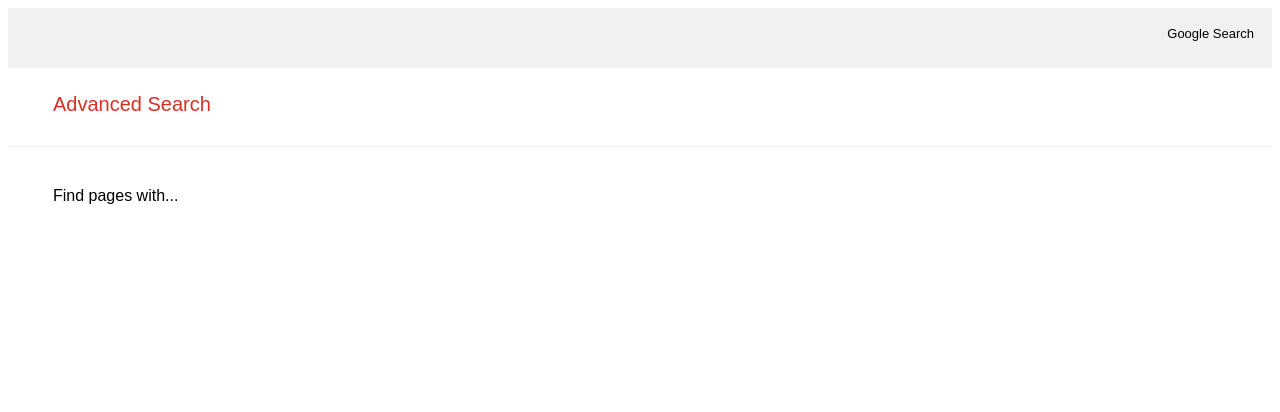
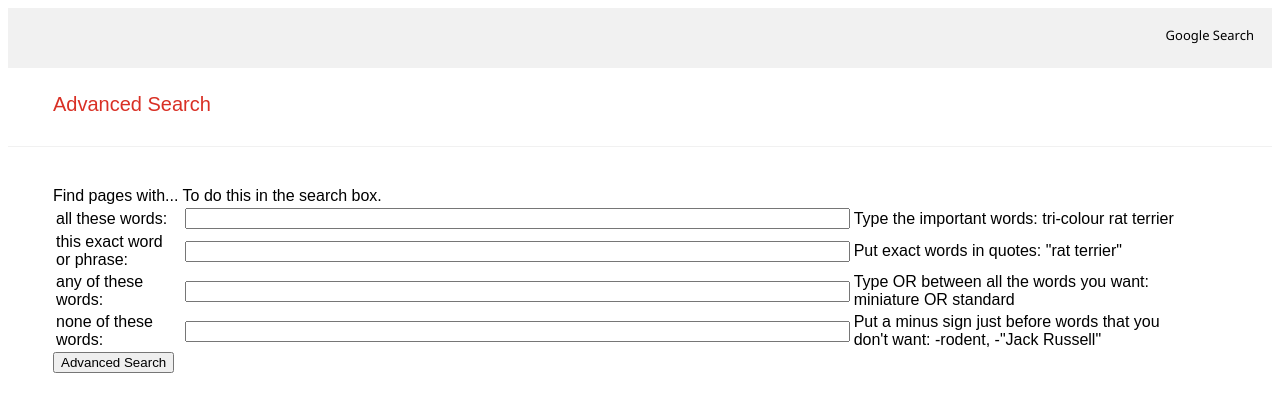
Before and after one commit to sam-404/CS50-web-dev, a plain HTML site: page advanced.html in a window 1280 px wide. Drawn offline with Linux system fonts and the light colour scheme.

Commit message:
Update advanced.html

```diff
--- a/advanced.html
+++ b/advanced.html
@@ -5,19 +5,50 @@
         <title>Google Advanced Search</title>
     </head>
     <body>
-      <div class="topnav">
+      <div style="font-family: 'Segoe UI', 'Roboto', arial, sans-serif;" class="topnav">
         <a href="index.html">Google Search</a>
       </div>
       <div class="titlebar">
         <label style="margin-left:10px">Advanced Search</label>
         </div>
-
       <div class="searches">
-        <form action="https://google.com/search" id="formbox" method="GET" name="f">
+        <FORM ACTION="https://google.com/search" id="formbox">
           <span>Find pages with...</span>
-          </form>
-
-
+          <span id="other-text">To do this in the search box.</span>
+        <TABLE>
+          <TR>
+            <TD id="main-text">all these words:</TD>
+            <TD>
+              <INPUT TYPE="TEXT" SIZE="80px" name="as_q">
+            </TD>
+            <td id="side-text">
+              Type the important words: tri-colour rat terrier
+            </td>
+          </TR>
+          <TR>
+            <TD id="main-text">this exact word or phrase:</TD>
+            <TD><INPUT TYPE="TEXT" SIZE="80" name="as_epq"></TD>
+              <td id="side-text">
+              Put exact words in quotes: "rat terrier"
+              </td>
+          </TR>
+          <TR>
+            <TD id="main-text">any of these words:</TD>
+            <TD><INPUT TYPE="TEXT" SIZE="80" name="as_oq"></TD>
+              <td id="side-text">
+              Type OR between all the words you want: miniature OR standard
+              </td>
+          </TR>
+          <TR>
+            <TD id="main-text">none of these words:</TD>
+            <TD><INPUT TYPE="TEXT" SIZE="80" name="as_eq"></TD>
+              <td id="side-text">
+              Put a minus sign just before words that you don't want: -rodent, -"Jack Russell"
+              </td>
+          </TR>
+        </TABLE>
+        <div class="as-button"><INPUT TYPE="SUBMIT" VALUE="Advanced Search"></div>
+        </FORM>
         </div>
       </body>
 </html>
```
